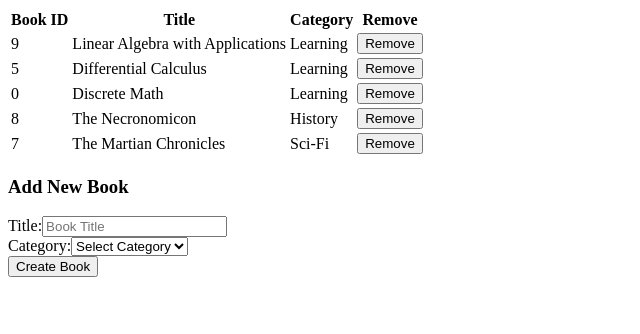
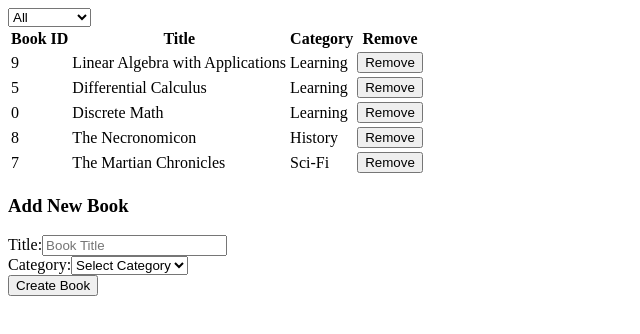
Before and after one commit to oscardelalanza/book-store, a React (Create React App) app: page / in a window 1280 px wide. Shown: the top 334 px of the page, without its empty margins (0-640 px from the left). Built offline with nearby package versions, Linux system fonts and the light colour scheme.

Commit message:
categoryfilter rendered in bookslist

```diff
--- a/src/components/CategoryFilter.jsx
+++ b/src/components/CategoryFilter.jsx
@@ -2,11 +2,10 @@ import React from 'react';
 import { categories } from '../store';
 
 const CategoryFilter = () => {
-  const filters = ['All', ...categories];
-
   return (
     <select name="" id="">
-      {filters.map(category => <option value="category" key={category}>category</option>)}
+      <option value="">All</option>
+      {categories.map(category => <option value="category" key={category}>{category}</option>)}
     </select>
   );
 };
--- a/src/containers/BooksList.jsx
+++ b/src/containers/BooksList.jsx
@@ -3,6 +3,7 @@ import PropTypes from 'prop-types';
 import { connect } from 'react-redux';
 import Book from '../components/Book';
 import { removeBook } from '../actions';
+import CategoryFilter from '../components/CategoryFilter';
 
 const BooksList = ({ books, removeBook }) => {
   const handleRemove = book => {
@@ -10,6 +11,8 @@ const BooksList = ({ books, removeBook }) => {
   };
 
   return (
+    <div>
+      <CategoryFilter />
       <table>
         <thead>
           <tr>
@@ -23,6 +26,7 @@ const BooksList = ({ books, removeBook }) => {
           {books.map(book => <Book key={book.id} book={book} removeBook={handleRemove} />)}
         </tbody>
       </table>
+    </div>
   );
 };
 
```
Lines whose indentation alone changed are shown as unchanged.
